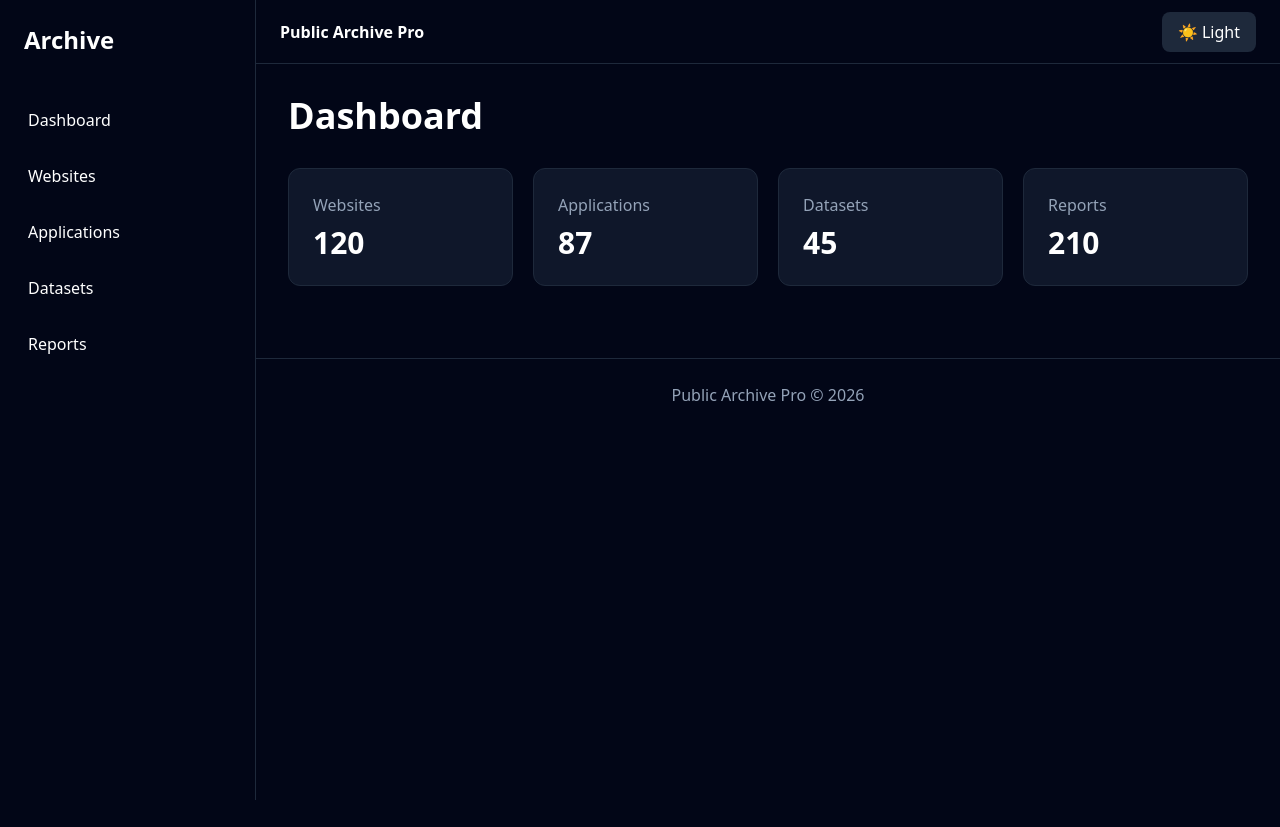
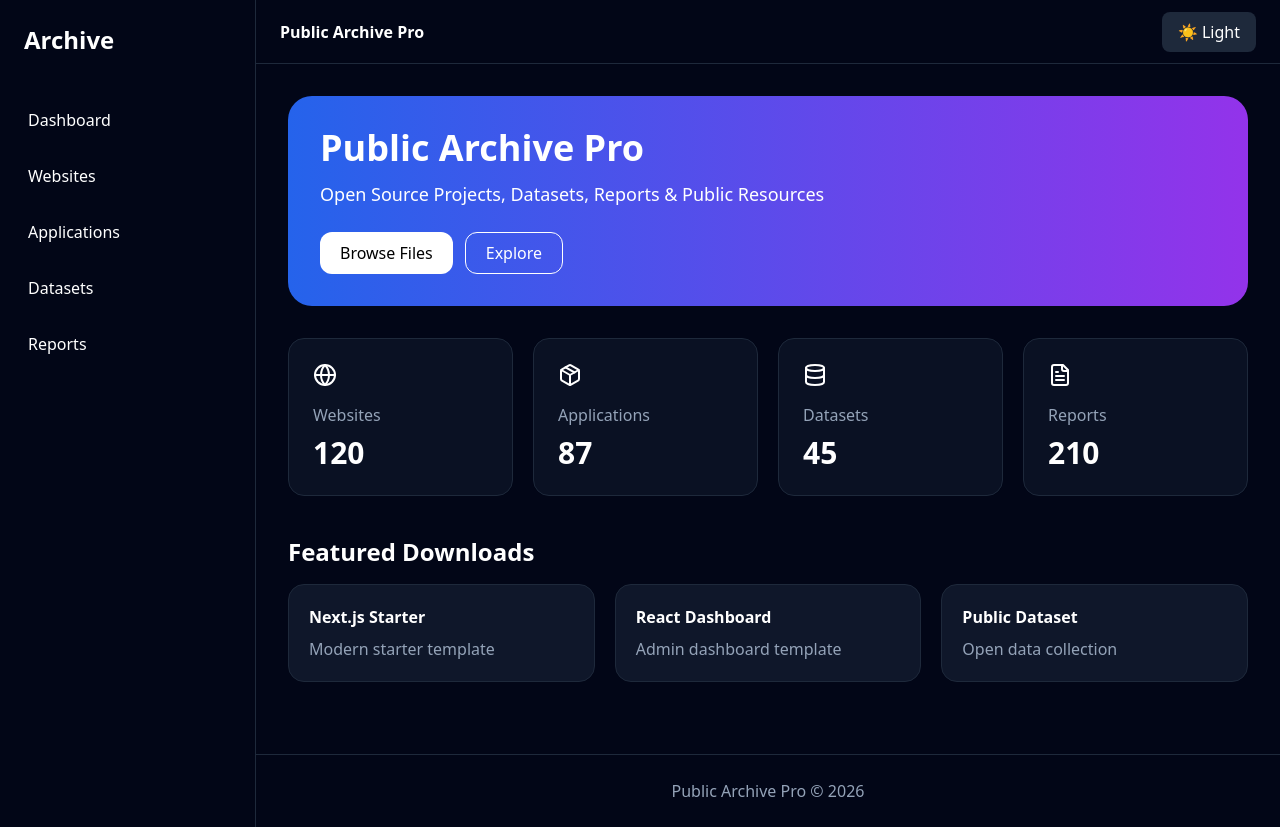
Before and after one commit to freshjena-bit/Web, a Next.js app: page / in a window 1280 px wide. Before the commit the page ends 800 px from the top, so only its background shows below. Built offline with nearby package versions, Linux system fonts and the light colour scheme.

Commit message:
Update page.js

```diff
--- a/app/page.js
+++ b/app/page.js
@@ -1,30 +1,187 @@
-import Footer from "@/components/Footer";
+"use client";
+
 import Sidebar from "@/components/Sidebar";
 import Topbar from "@/components/Topbar";
-import StatsCard from "@/components/StatsCard";
+import Footer from "@/components/Footer";
+
+import {
+Globe,
+Database,
+FileText,
+Package
+} from "lucide-react";
+
+function StatCard({ icon, title, value }) {
+return (
+<div className="
+bg-slate-900/70
+backdrop-blur
+border border-slate-800
+rounded-2xl
+p-6
+hover:scale-105
+transition
+">
+<div className="mb-4">
+{icon}
+</div>
+
+  <h3 className="text-slate-400">
+    {title}
+  </h3>
+
+  <p className="text-3xl font-bold mt-2">
+    {value}
+  </p>
+</div>
+
+);
+}
 
 export default function Home() {
 return (
 <div className="flex">
+
   <Sidebar />
 
   <main className="flex-1">
+
     <Topbar />
 
     <div className="p-8">
+
+      <div className="
+        bg-gradient-to-r
+        from-blue-600
+        to-purple-600
+        rounded-3xl
+        p-8
+        mb-8
+      ">
         <h1 className="text-4xl font-bold">
-            Dashboard
+          Public Archive Pro
         </h1>
 
-          <div className="grid md:grid-cols-4 gap-5 mt-8">
-            <StatsCard title="Websites" value="120" />
-            <StatsCard title="Applications" value="87" />
-            <StatsCard title="Datasets" value="45" />
-            <StatsCard title="Reports" value="210" />
+        <p className="mt-3 text-lg">
+          Open Source Projects, Datasets,
+          Reports & Public Resources
+        </p>
+
+        <div className="flex gap-3 mt-6">
+          <button className="
+            bg-white
+            text-black
+            px-5
+            py-2
+            rounded-xl
+          ">
+            Browse Files
+          </button>
+
+          <button className="
+            border
+            border-white
+            px-5
+            py-2
+            rounded-xl
+          ">
+            Explore
+          </button>
         </div>
       </div>
+
+      <div className="grid md:grid-cols-4 gap-5">
+
+        <StatCard
+          title="Websites"
+          value="120"
+          icon={<Globe />}
+        />
+
+        <StatCard
+          title="Applications"
+          value="87"
+          icon={<Package />}
+        />
+
+        <StatCard
+          title="Datasets"
+          value="45"
+          icon={<Database />}
+        />
+
+        <StatCard
+          title="Reports"
+          value="210"
+          icon={<FileText />}
+        />
+
+      </div>
+
+      <div className="mt-10">
+
+        <h2 className="text-2xl font-bold mb-4">
+          Featured Downloads
+        </h2>
+
+        <div className="grid md:grid-cols-3 gap-5">
+
+          <div className="
+            bg-slate-900
+            border border-slate-800
+            rounded-2xl
+            p-5
+          ">
+            <h3 className="font-bold">
+              Next.js Starter
+            </h3>
+
+            <p className="text-slate-400 mt-2">
+              Modern starter template
+            </p>
+          </div>
+
+          <div className="
+            bg-slate-900
+            border border-slate-800
+            rounded-2xl
+            p-5
+          ">
+            <h3 className="font-bold">
+              React Dashboard
+            </h3>
+
+            <p className="text-slate-400 mt-2">
+              Admin dashboard template
+            </p>
+          </div>
+
+          <div className="
+            bg-slate-900
+            border border-slate-800
+            rounded-2xl
+            p-5
+          ">
+            <h3 className="font-bold">
+              Public Dataset
+            </h3>
+
+            <p className="text-slate-400 mt-2">
+              Open data collection
+            </p>
+          </div>
+
+        </div>
+
+      </div>
+
+    </div>
+
     <Footer />
+
   </main>
+
 </div>
+
 );
           }
```
Lines whose indentation alone changed are shown as unchanged.
